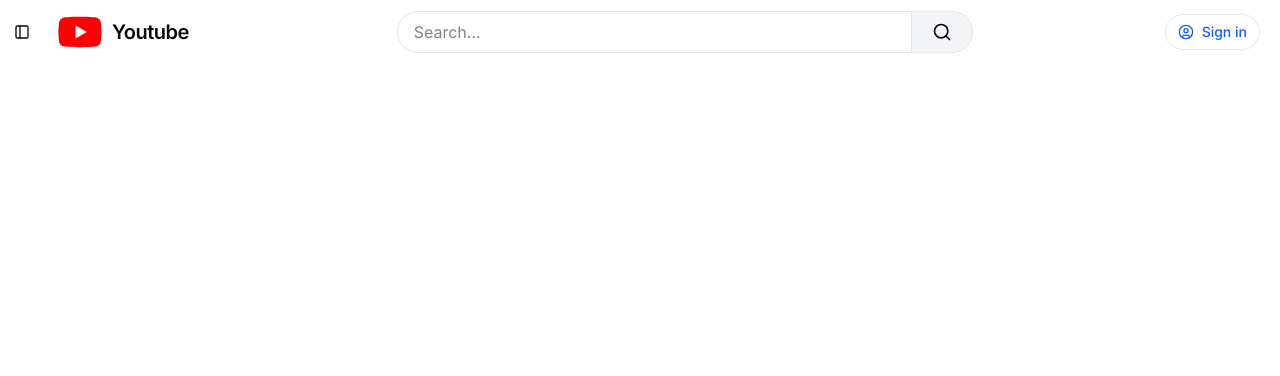
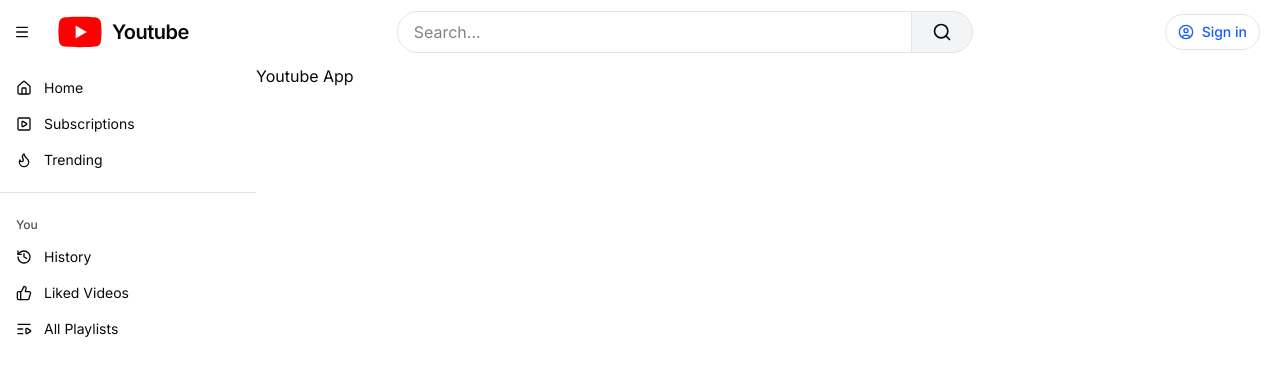
Before and after one commit to amandeep90s/youtube-app, a Next.js app: page / in a window 1280 px wide. Shown: the top 376 px of the page. Built offline with nearby package versions, Linux system fonts and the light colour scheme.

Commit message:
feat: Implement HomeSidebar component and integrate it into HomeLayout

```diff
--- a/src/app/layout.tsx
+++ b/src/app/layout.tsx
@@ -3,10 +3,12 @@
 
 import './globals.css';
 
+import React from 'react';
+
 const inter = Inter({ subsets: ['latin'] });
 
 export const metadata: Metadata = {
-  title: 'Youtube Clone',
+  title: 'Youtube App',
   description: 'A simple Youtube clone built with Next.js and TypeScript',
 };
 
--- a/src/components/ui/sidebar.tsx
+++ b/src/components/ui/sidebar.tsx
@@ -3,7 +3,7 @@
 import * as React from 'react';
 import { Slot } from '@radix-ui/react-slot';
 import { cva, VariantProps } from 'class-variance-authority';
-import { PanelLeftIcon } from 'lucide-react';
+import { MenuIcon } from 'lucide-react';
 
 import { cn } from '@/lib/utils';
 import { useIsMobile } from '@/hooks/use-mobile';
@@ -261,7 +261,7 @@
       }}
       {...props}
     >
-      <PanelLeftIcon />
+      <MenuIcon />
       <span className="sr-only">Toggle Sidebar</span>
     </Button>
   );
--- /dev/null
+++ b/src/modules/home/ui/components/home-sidebar/index.tsx
@@ -0,0 +1,18 @@
+import { MainSection } from '@/modules/home/ui/components/home-sidebar/main-section';
+import { PersonalSection } from '@/modules/home/ui/components/home-sidebar/personal-section';
+
+import { cn } from '@/lib/utils';
+import { Separator } from '@/components/ui/separator';
+import { Sidebar, SidebarContent } from '@/components/ui/sidebar';
+
+export const HomeSidebar = () => {
+  return (
+    <Sidebar className={cn('z-40 border-none pt-16')} collapsible={'icon'}>
+      <SidebarContent className={cn('bg-background')}>
+        <MainSection />
+        <Separator />
+        <PersonalSection />
+      </SidebarContent>
+    </Sidebar>
+  );
+};
--- /dev/null
+++ b/src/modules/home/ui/components/home-sidebar/main-section.tsx
@@ -0,0 +1,40 @@
+'use client';
+
+import Link from 'next/link';
+import { FlameIcon, HomeIcon, PlaySquareIcon } from 'lucide-react';
+
+import { cn } from '@/lib/utils';
+import {
+  SidebarGroup,
+  SidebarGroupContent,
+  SidebarMenu,
+  SidebarMenuButton,
+  SidebarMenuItem,
+} from '@/components/ui/sidebar';
+
+const items = [
+  { title: 'Home', url: '/', icon: HomeIcon },
+  { title: 'Subscriptions', url: '/feed/subscriptions', icon: PlaySquareIcon, auth: true },
+  { title: 'Trending', url: '/feed/trending', icon: FlameIcon },
+];
+
+export const MainSection = () => {
+  return (
+    <SidebarGroup>
+      <SidebarGroupContent>
+        <SidebarMenu>
+          {items.map((item) => (
+            <SidebarMenuItem key={item.title}>
+              <SidebarMenuButton tooltip={item.title} asChild isActive={false} onClick={() => {}}>
+                <Link href={item.url} className={cn('flex items-center gap-3')}>
+                  <item.icon className="h-4 w-4" />
+                  <span className={cn('text-sm')}>{item.title}</span>
+                </Link>
+              </SidebarMenuButton>
+            </SidebarMenuItem>
+          ))}
+        </SidebarMenu>
+      </SidebarGroupContent>
+    </SidebarGroup>
+  );
+};
--- /dev/null
+++ b/src/modules/home/ui/components/home-sidebar/personal-section.tsx
@@ -0,0 +1,42 @@
+'use client';
+
+import Link from 'next/link';
+import { HistoryIcon, ListVideoIcon, ThumbsUpIcon } from 'lucide-react';
+
+import { cn } from '@/lib/utils';
+import {
+  SidebarGroup,
+  SidebarGroupContent,
+  SidebarGroupLabel,
+  SidebarMenu,
+  SidebarMenuButton,
+  SidebarMenuItem,
+} from '@/components/ui/sidebar';
+
+const items = [
+  { title: 'History', url: '/playlists/history', icon: HistoryIcon, auth: true },
+  { title: 'Liked Videos', url: '/playlists/liked', icon: ThumbsUpIcon, auth: true },
+  { title: 'All Playlists', url: '/playlists', icon: ListVideoIcon, auth: true },
+];
+
+export const PersonalSection = () => {
+  return (
+    <SidebarGroup>
+      <SidebarGroupLabel>You</SidebarGroupLabel>
+      <SidebarGroupContent>
+        <SidebarMenu>
+          {items.map((item) => (
+            <SidebarMenuItem key={item.title}>
+              <SidebarMenuButton tooltip={item.title} asChild isActive={false} onClick={() => {}}>
+                <Link href={item.url} className={cn('flex items-center gap-3')}>
+                  <item.icon className="h-4 w-4" />
+                  <span className={cn('text-sm')}>{item.title}</span>
+                </Link>
+              </SidebarMenuButton>
+            </SidebarMenuItem>
+          ))}
+        </SidebarMenu>
+      </SidebarGroupContent>
+    </SidebarGroup>
+  );
+};
--- a/src/modules/home/ui/layouts/home-layout.tsx
+++ b/src/modules/home/ui/layouts/home-layout.tsx
@@ -1,5 +1,6 @@
 import React from 'react';
 import { HomeNavbar } from '@/modules/home/ui/components/home-navbar';
+import { HomeSidebar } from '@/modules/home/ui/components/home-sidebar';
 
 import { cn } from '@/lib/utils';
 import { SidebarProvider } from '@/components/ui/sidebar';
@@ -13,7 +14,10 @@
     <SidebarProvider>
       <div className={cn('w-full')}>
         <HomeNavbar />
-        <div>{children}</div>
+        <div className={cn('flex min-h-screen pt-16')}>
+          <HomeSidebar />
+          <main className={cn('flex-1 overflow-y-auto')}>{children}</main>
+        </div>
       </div>
     </SidebarProvider>
   );
```
